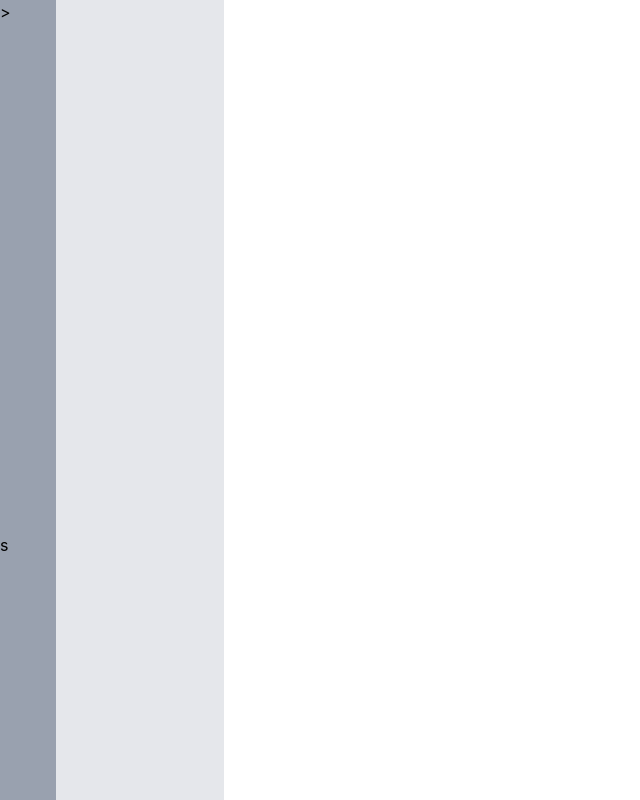
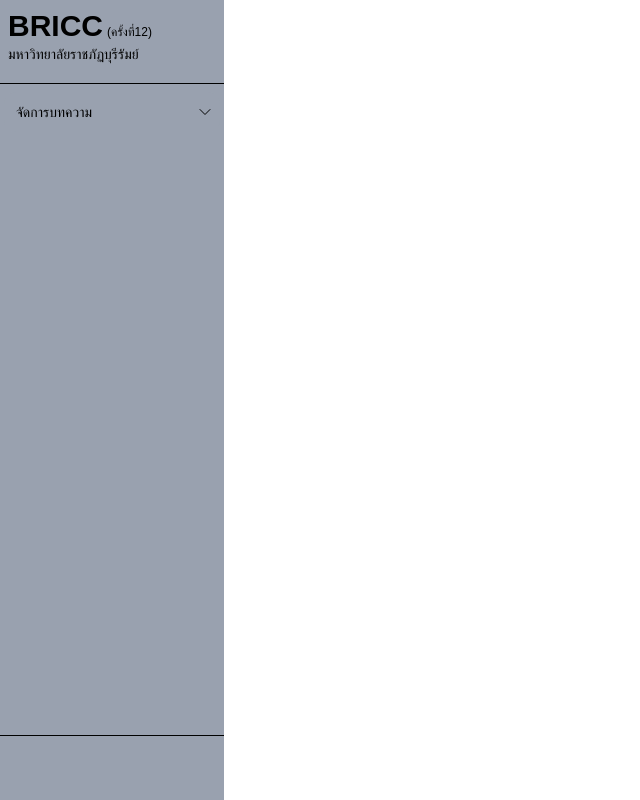
Before and after one commit to chitcha-aaa/project, a Nuxt app: page /AppSidebar in a window 1280 px wide. Shown: the whole page, without its empty margins (0-640 px from the left). Built offline with nearby package versions, Linux system fonts and the light colour scheme; no server answers; the database is empty; a web font is replaced by a local one.

Commit message:
add navbar round 3

```diff
--- a/app/pages/AppSidebar.vue
+++ b/app/pages/AppSidebar.vue
@@ -1,22 +1,58 @@
 <template>
     <div class="h-screen flex">
-        <div class="flex flex-col w-56 h-full bg-gray-200">
-            <div class="size-14 grow-3 bg-gray-400">                                                                                                                                                                                                                                                                                                                                                                                                                                                                                                                                                                                                                                                                                                                                                                                                                                                                                                                                                                                                                                                                                                                                                                                           >
+        <div class="flex flex-col w-56 h-full bg-gray-100">
+            <div class="h-25 bg-gray-400 p-2 font-sarabun border-b-1">
+                <span class="font-bold text-3xl mb-1">BRICC</span>
+                <span class="ml-1 text-[12px]">(ครั้งที่12)</span>
+                <p class="text-sm">มหาวิทยาลัยราชภัฏบุรีรัมย์</p>
+            </div>
+            <div class="h-full bg-gray-400 p-1 pt-2 grid grid-cols-1 font-sarabun text-sm">
+                <!-- wrapper: ครอบทั้ง trigger และ dropdown ไว้ด้วยกัน -->
+                <div>
+                    <!-- ① กดที่ div นี้เพื่อ toggle -->
+                    <div
+                        @click="isOpen = !isOpen"
+                        class="bg-gray-400 h-10 flex items-center border-none rounded-xl overflow-hidden justify-between cursor-pointer hover:bg-gray-200 transition-colors duration-300 ease-in-out">
 
+                        <!-- ฝั่งซ้าย: ข้อความ -->
+                        <div class=" w-6/7 h-full flex items-center pl-3">จัดการบทความ</div>
+
+                        <!-- ฝั่งขวา: ไอคอนลูกศร -->
+                        <div class=" w-1/7 h-full flex items-center justify-center">
+                            <!-- ② :class จะหมุน SVG 180° เมื่อ isOpen = true -->
+                            <svg xmlns="http://www.w3.org/2000/svg" fill="none" viewBox="0 0 24 24" stroke-width="1.5"
+                                stroke="currentColor"
+                                :class="['w-4 h-4 text-black transition-transform duration-200 ', isOpen ? 'rotate-180' : '']">
+                                <path stroke-linecap="round" stroke-linejoin="round" d="M19.5 8.25l-7.5 7.5-7.5-7.5" />
+                            </svg>
+                        </div>
+                    </div>
+
+                    <!-- ③ dropdown จะโผล่ต่อจาก trigger ตรง ๆ เพราะอยู่ใน wrapper เดียวกัน -->
+                    <div v-show="isOpen" class="bg-gray-400 border-none rounded-md p-2">
+                        <p>นี่คือเมนูที่โผล่ออกมา!</p>
+                        <hr class="my-1">
+                        <ul class="space-y-1">
+                            <li class="hover:bg-blue-50 p-1 rounded cursor-pointer">เมนูที่ 1</li>
+                            <li class="hover:bg-blue-50 p-1 rounded cursor-pointer">เมนูที่ 2</li>
+                        </ul>
+                    </div>
+                </div>
             </div>
-            <div class="size-14 grow-3 bg-gray-400">
-
-
-            </div>
-            <div class="size-14 grow-3 bg-gray-400">
-                    s
+            <div class="้ h-20 bg-gray-400 border-t-1">
+                <div></div>
             </div>
         </div>
     </div>
 </template>
 
 <script setup lang="ts">
+import { ref } from 'vue'
 
+// ① สร้างตัวแปร isOpen เริ่มต้นเป็น false (ปิด)
+const isOpen = ref(false)
+// เมื่อกด: isOpen = !isOpen จะสลับระหว่าง true/false
+// template จะอ่านค่านี้แล้วแสดงผลอัตโนมัติ ไม่ต้องแตะ DOM เอง
 </script>
 
 
```
Also changed, not shown: 1 other file (tests, documents, lock files or other folders).
